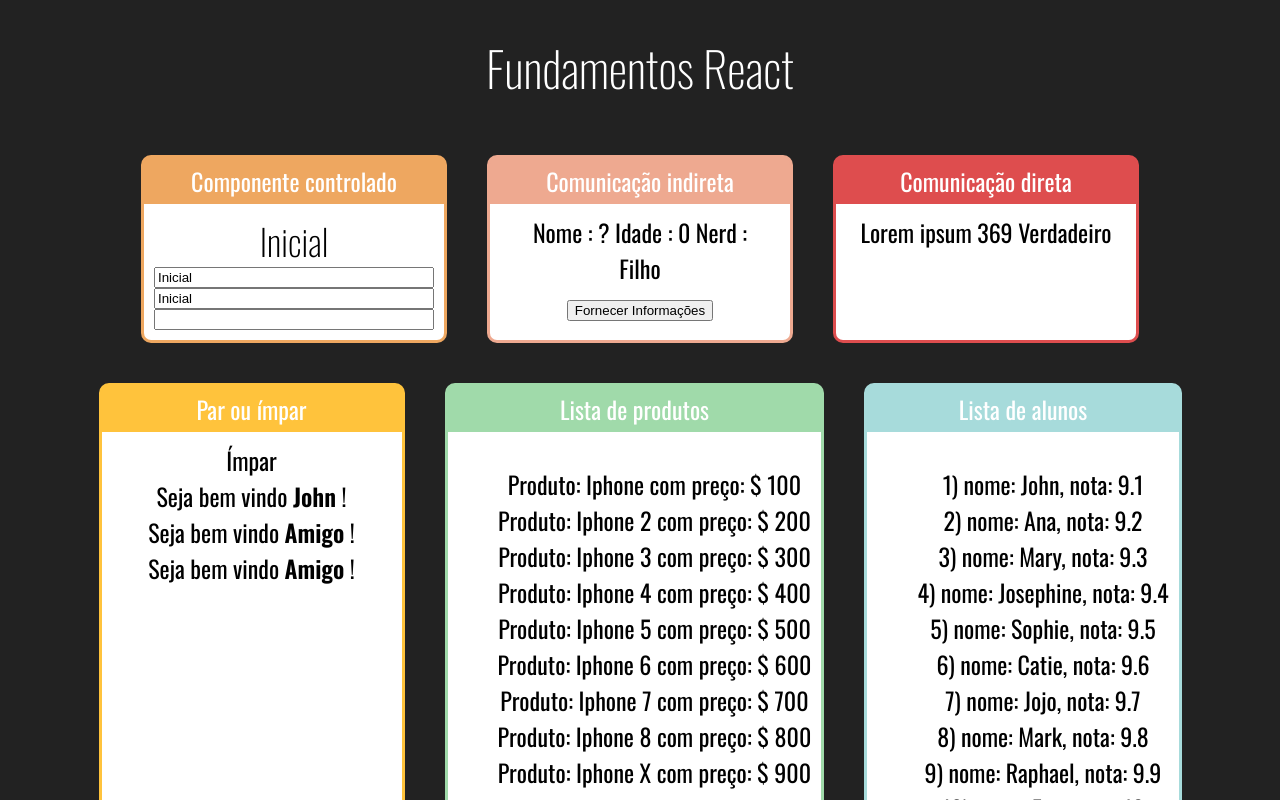
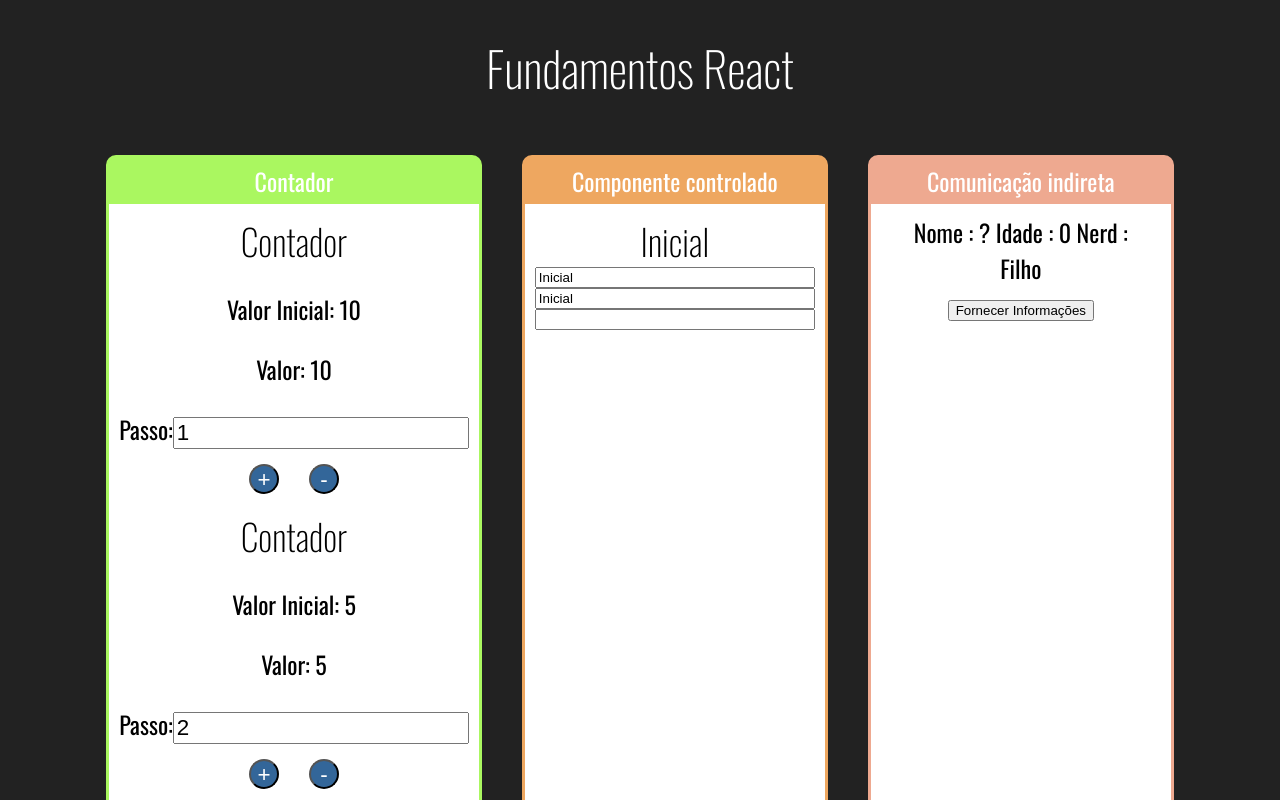
Before and after one commit to willianmatheus98/curso-react-redux, a React (Create React App) app: page / in a window 1280 px wide. Shown: the top 800 px of the page. Built offline with nearby package versions, Linux system fonts and the light colour scheme.

Commit message:
Inicio do componente Contador

```diff
--- a/src/App.jsx
+++ b/src/App.jsx
@@ -14,6 +14,7 @@
 import UsuarioInfo from "./components/condicional/UsuarioInfo";
 import DiretaPai from "./components/comunicacao/DiretaPai";
 import IndiretaPai from "./components/comunicacao/IndiretaPai";
+import Contador from "./components/contador/Contador";
 
 import alunos from "./data/alunos";
 import produtos from "./data/produtos";
@@ -25,6 +26,11 @@
     <div id="app">
       <h1>Fundamentos React</h1>
       <div className="cards">
+        <Card title="Contador" color="#aaf760">
+          <Contador numeroInicial={10}/>
+          <Contador numeroInicial={5} passoInicial={2}/>
+        </Card>
+
         <Card title="Componente controlado" color="#eea760">
           <Input />
         </Card>
--- /dev/null
+++ b/src/components/contador/Contador.css
@@ -0,0 +1,13 @@
+.contador input {
+  font-size: 1.4rem;
+}
+
+.contador button {
+  height: 30px;
+  width: 30px;
+  border-radius: 50%;
+  margin: 15px;
+  background-color: #369;
+  color: #fff;
+  font-size: 1.4rem;
+}
--- /dev/null
+++ b/src/components/contador/Contador.jsx
@@ -0,0 +1,48 @@
+import React from "react";
+
+import "./Contador.css";
+
+export default class Contador extends React.Component {
+  state = {
+    numero: this.props.numeroInicial || 0,
+    passo: this.props.passoInicial || 1,
+  };
+
+  constructor(props) {
+    super(props);
+    this.inc = this.inc.bind(this); // aponta pra instância atual
+  }
+
+  inc() {
+    this.setState({ numero: this.state.numero + this.state.passo });
+  }
+
+  dec = () => {
+    this.setState({ numero: this.state.numero - this.state.passo });
+  };
+
+  setPasso = (e) => {
+    this.setState({ passo: +e.target.value });
+  };
+
+  render() {
+    return (
+      <div className="contador">
+        <h2>Contador</h2>
+        <p>Valor Inicial: {this.props.numeroInicial}</p>
+        <p>Valor: {this.state.numero}</p>
+        <div>
+          <label htmlFor="passoInput">Passo:</label>
+          <input
+            type="number"
+            value={this.state.passo}
+            id="passoInput"
+            onChange={this.setPasso}
+          />
+        </div>
+        <button onClick={this.inc}>+</button>
+        <button onClick={this.dec}>-</button>
+      </div>
+    );
+  }
+}
```
